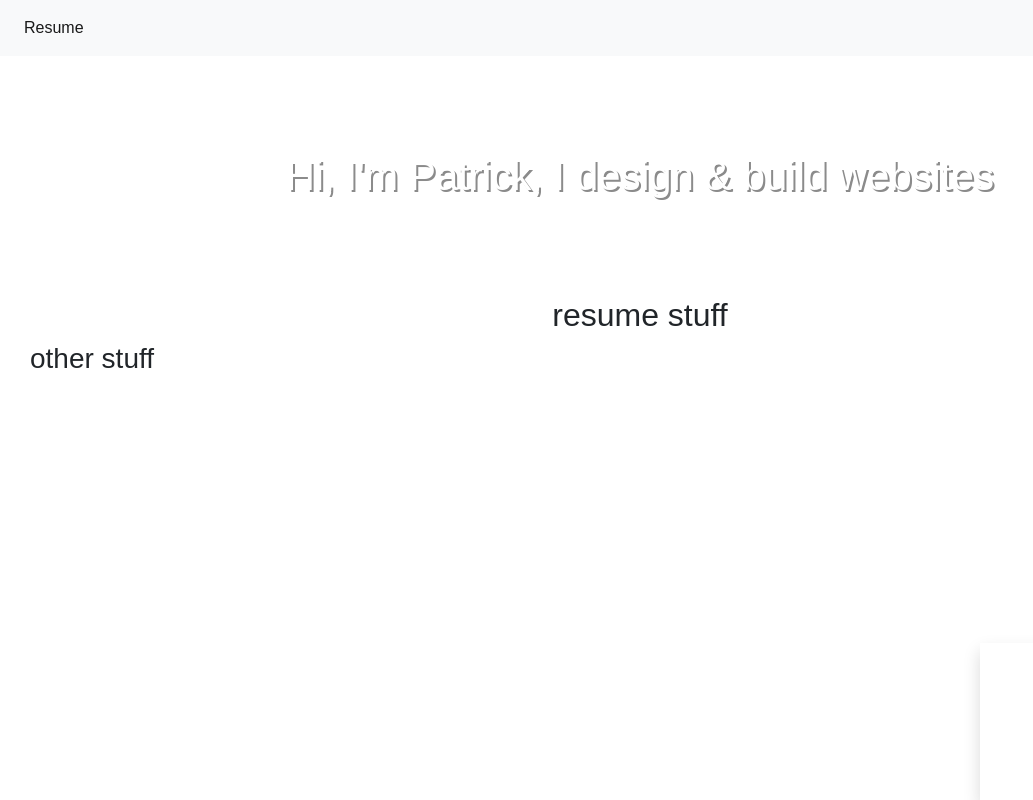
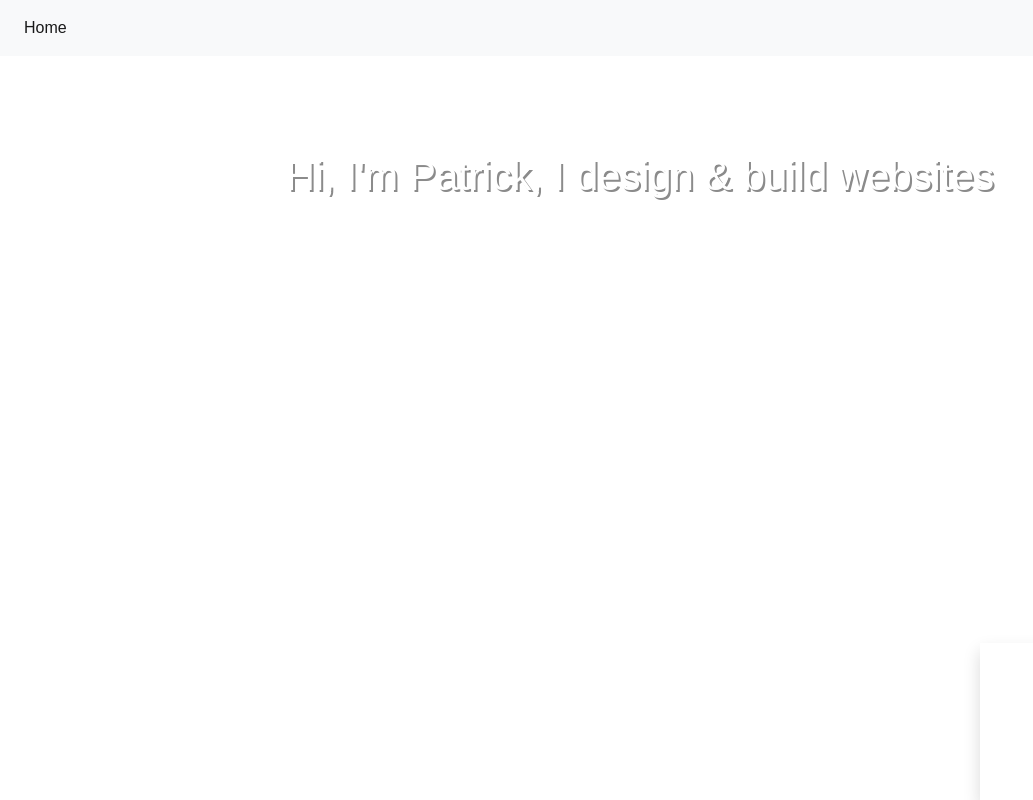
Before and after one commit to PatrickMarch/modern-website, a plain HTML site: page modern website/index.html in a window 1280 px wide. Shown: the whole page, without its empty margins (0-1033 px from the left). Drawn offline with nearby package versions, Linux system fonts and the light colour scheme; grey boxes are pictures that could not be loaded.

Commit message:
Add files via upload
added a new css tag hidden 2 elements with said tag and going towards adding more content

```diff
--- a/modern website/css/stylesheet.css
+++ b/modern website/css/stylesheet.css
@@ -14,7 +14,7 @@ body {
   max-height: 100%;
   height:auto;
   z-index: -5;
-  -webkit-filter: grayscale(1);
+  -webkit-filter: grayscale(.3);
   filter: grayscale(.3)
 }
 
@@ -27,3 +27,9 @@ main h1{
   margin-right:20%;
   background:rgba (0,0,0,0.5);
 }
+/* hidden things to be developed later*/
+
+.hidden
+{
+  display:none;
+}
--- a/modern website/index.html
+++ b/modern website/index.html
@@ -20,7 +20,7 @@
 </head>
 
 <body>
-
+<!-- bootstrap navbar-->
 <nav class="navbar navbar-expand-lg navbar-light bg-light">
   <button class="navbar-toggler" type="button" data-toggle="collapse" data-target="#navbarSupportedContent" aria-controls="navbarSupportedContent" aria-expanded="false" aria-label="Toggle navigation">
     <span class="navbar-toggler-icon"></span>
@@ -30,7 +30,7 @@
     <ul class="navbar-nav mr-auto">
       <li class="nav-item active">
             <li class="nav-item active">
-                <a class="nav-link" href="#resume">Resume <span class="sr-only">(current)</span></a>
+                <a class="nav-link" href="index.html">Home <span class="sr-only">(current)</span></a>
             </li>
     </ul>
   </div>
@@ -52,10 +52,10 @@
 </header>
 
     <div  class="text-center mt-5 pt-5 resume">
-      <h2 class="resume-text">resume stuff</h2>
+      <h2 class="resume-text hidden">resume stuff</h2>
 
     </div>
-    <div class="container-fluid">
+    <div class="container-fluid hidden">
       <h3 class="text-">other stuff</h3>
 
     </div>
```
